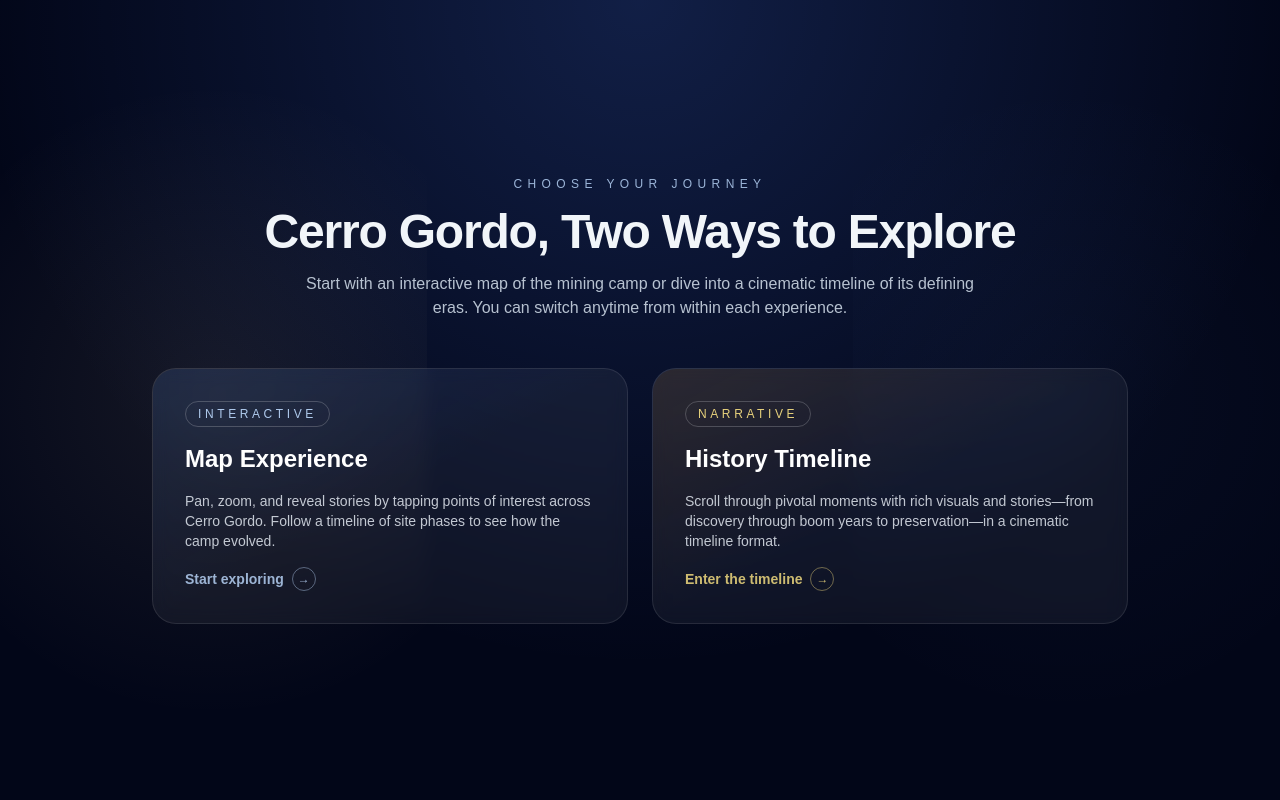
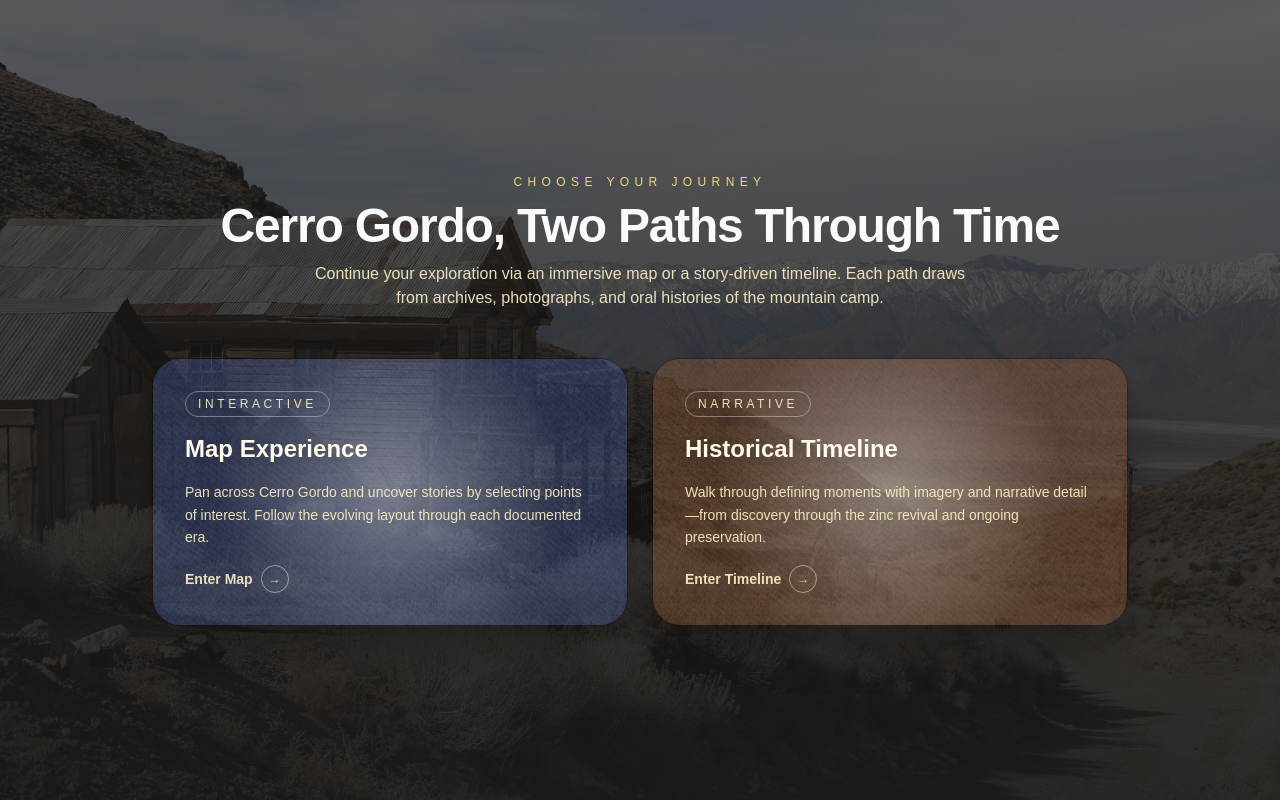
Before and after one commit to ReimannLabs/Cerro-Gordo-History, a Next.js app: page / in a window 1280 px wide. Built offline with nearby package versions, Linux system fonts and the light colour scheme.

Commit message:
Refactor code structure for improved readability and maintainability

```diff
--- a/src/app/history/page.tsx
+++ b/src/app/history/page.tsx
@@ -1,7 +1,9 @@
 'use client'
 
+import Image from 'next/image'
 import Link from 'next/link'
 import { motion } from 'framer-motion'
+import paperTexture from '@/app/pictures/papertexture.png'
 
 const events = [
 	{
@@ -51,12 +53,17 @@ const cardVariants = {
 
 export default function HistoryPage() {
 	return (
-		<div className="flex min-h-screen flex-col bg-gradient-to-b from-slate-950 via-slate-900 to-slate-950 text-slate-100">
-			<header className="relative overflow-hidden border-b border-white/10">
-				<div
-					className="absolute inset-0 bg-[radial-gradient(circle_at_top,#ffffff22,transparent_60%)]"
-					aria-hidden
+		<div className="flex min-h-screen flex-col bg-[#1f1b17] text-amber-50">
+			<div className="absolute inset-0 -z-10">
+				<Image
+					src={paperTexture}
+					alt="Aged paper texture"
+					fill
+					className="object-cover opacity-[0.18]"
 				/>
+			</div>
+			<header className="relative overflow-hidden border-b border-amber-300/20 bg-[#251f1b]/90">
+				<div className="absolute inset-0 bg-[radial-gradient(circle_at_top,#f3e1b833,transparent_65%)]" aria-hidden />
 				<div className="mx-auto flex max-w-6xl flex-col gap-6 px-6 py-16 lg:py-24">
 					<div className="flex flex-wrap items-center justify-between gap-4">
 						<motion.div
@@ -86,13 +93,13 @@ export default function HistoryPage() {
 						>
 							<Link
 								href="/"
-								className="rounded-full border border-white/20 px-3 py-1.5 text-slate-200/90 hover:bg-white/10"
+								className="rounded-full border border-amber-200/30 px-3 py-1.5 text-amber-100/90 hover:bg-amber-100/10"
 							>
 								Choose Experience
 							</Link>
 							<Link
 								href="/map"
-								className="rounded-full bg-blue-500/90 px-3 py-1.5 text-white shadow-lg shadow-blue-500/30 hover:bg-blue-500"
+								className="rounded-full border border-amber-200/30 px-3 py-1.5 text-[#1f1b17] bg-amber-200/90 shadow-lg shadow-amber-900/40 hover:bg-amber-200"
 							>
 								Interactive Map
 							</Link>
@@ -103,7 +110,7 @@ export default function HistoryPage() {
 
 			<main className="relative flex-1 overflow-hidden">
 				<div
-					className="pointer-events-none absolute inset-0 z-10 bg-gradient-to-r from-slate-950 via-transparent to-slate-950 opacity-70"
+					className="pointer-events-none absolute inset-0 z-10 bg-gradient-to-r from-[#1f1b17] via-transparent to-[#1f1b17] opacity-80"
 					aria-hidden
 				/>
 				<motion.div
@@ -116,14 +123,17 @@ export default function HistoryPage() {
 						<motion.section
 							key={event.id}
 							variants={cardVariants}
-							className="group relative flex h-[520px] w-[340px] flex-col overflow-hidden rounded-3xl border border-white/10 bg-white/5 p-8 backdrop-blur-sm transition-transform duration-300 hover:-translate-y-2 md:w-[420px]"
+							className="group relative flex min-h-[520px] w-[340px] flex-col overflow-hidden rounded-[32px] border border-amber-200/20 bg-[#2a231e]/95 p-8 shadow-2xl shadow-black/50 transition-transform duration-300 hover:-translate-y-2 md:w-[420px]"
 						>
-							<div
-								className={`absolute inset-0 bg-gradient-to-br ${event.color} opacity-20 transition-opacity duration-300 group-hover:opacity-40`}
-								aria-hidden
+							<Image
+								src={paperTexture}
+								alt="Deckled paper"
+								fill
+								className="object-cover opacity-25"
 							/>
-							<div className="relative flex flex-1 flex-col gap-6">
-								<div className="flex items-center gap-3 text-xs uppercase tracking-[0.35em] text-blue-200/75">
+							<div className="absolute inset-0 bg-gradient-to-br from-transparent via-[#1f1b17]/30 to-[#1f1b17]/40" aria-hidden />
+							<div className="relative flex flex-1 flex-col gap-5 text-amber-100">
+								<div className="flex items-center gap-3 text-xs uppercase tracking-[0.35em] text-amber-200/70">
 									<span className="h-px flex-1 bg-blue-200/40" />
 									{event.year}
 									<span className="h-px flex-1 bg-blue-200/40" />
@@ -131,39 +141,50 @@ export default function HistoryPage() {
 								<h2 className="text-2xl font-semibold text-white drop-shadow-md">
 									{event.title}
 								</h2>
-								<p className="text-sm leading-relaxed text-slate-200/90">
+								<p className="text-sm leading-relaxed text-amber-100/90">
 									{event.description}
 								</p>
-								<div className="relative mt-auto aspect-[4/3] overflow-hidden rounded-2xl border border-white/15 bg-slate-950/60">
-									<div className="absolute inset-0 grid place-items-center px-6 text-center text-xs text-slate-500">
+								<div className="relative mt-auto aspect-[4/3] overflow-hidden rounded-2xl border border-amber-200/20 bg-[#1a1714]/95">
+									<Image
+										src={paperTexture}
+										alt="Aged paper detail"
+										fill
+										className="object-cover opacity-15"
+									/>
+									<div className="absolute inset-0 grid place-items-center px-6 text-center text-xs text-amber-200/60">
 										{event.imageAlt}
 									</div>
 									<div
-										className="absolute inset-0 bg-[radial-gradient(circle_at_center,#ffffff15,transparent_65%)]"
+										className="absolute inset-0 bg-[radial-gradient(circle_at_center,#fdf5df19,transparent_68%)]"
 										aria-hidden
 									/>
 								</div>
 							</div>
-							<div className="relative mt-6 flex items-center gap-4 text-xs text-slate-300/70">
-								<span className="inline-flex h-2 w-2 rounded-full bg-blue-300 shadow shadow-blue-500/50" />
-								Upcoming: archival photos, audio histories, and immersive panoramas.
+							<div className="relative mt-12 flex items-center justify-between px-12 text-xs text-amber-200/60">
+								<div className="flex items-center gap-4">
+									<span className="inline-flex h-2 w-2 rounded-full bg-amber-300 shadow shadow-amber-600/40" />
+									Upcoming: archival photos, oral histories, and immersive panoramas.
+								</div>
+								<div className="hidden md:flex items-center gap-2">
+									<span className="text-amber-200/40">Scroll horizontally</span>
+								</div>
 							</div>
 						</motion.section>
 					))}
 				</motion.div>
 			</main>
 
-			<footer className="border-t border-white/10 bg-slate-950/80">
-				<div className="mx-auto max-w-5xl px-6 py-10 flex flex-col gap-4 text-sm text-slate-400/80 sm:flex-row sm:items-center sm:justify-between">
+			<footer className="border-t border-amber-300/20 bg-[#1a1612]/90">
+				<div className="mx-auto max-w-5xl px-6 py-10 flex flex-col gap-4 text-sm text-amber-200/70 sm:flex-row sm:items-center sm:justify-between">
 					<p>
 						More eras coming soon: bullion bonanza, boomtown society, and the
 						preservation years.
 					</p>
 					<Link
 						href="/"
-						className="text-blue-200/80 hover:text-blue-100"
+						className="text-amber-100/80 hover:text-amber-100"
 					>
-						Back to timeline & map
+						Back to experience choose
 					</Link>
 				</div>
 			</footer>
--- a/src/app/map/page.tsx
+++ b/src/app/map/page.tsx
@@ -16,22 +16,22 @@ export default function MapPage() {
   const [activePhaseId, setActivePhaseId] = useState(phases.phases[0]?.id ?? '')
 
   return (
-    <main className="flex h-screen flex-col bg-slate-50">
-      <header className="flex items-center justify-between border-b border-slate-200/80 bg-white/80 px-6 py-4 backdrop-blur">
+    <main className="flex h-screen flex-col bg-[#f0e7d8] text-[#2e2216]">
+      <header className="flex items-center justify-between border-b border-amber-900/20 bg-[#f6f1e6]/95 px-6 py-4 backdrop-blur">
         <div>
-          <p className="text-xs uppercase tracking-[0.3em] text-slate-500">Cerro Gordo</p>
-          <h1 className="text-lg font-semibold text-slate-800">Interactive Map Experience</h1>
+          <p className="text-xs uppercase tracking-[0.3em] text-[#8a6a41]">Cerro Gordo</p>
+          <h1 className="text-lg font-semibold">Interactive Map Experience</h1>
         </div>
         <div className="flex flex-wrap gap-3 text-xs font-semibold uppercase tracking-[0.18em]">
           <Link
             href="/"
-            className="rounded-full border border-slate-300 px-3 py-1.5 text-slate-600 hover:border-slate-400 hover:text-slate-800"
+            className="rounded-full border border-amber-900/30 px-3 py-1.5 text-[#4a3724] hover:bg-amber-200/40"
           >
             Choose Experience
           </Link>
           <Link
             href="/history"
-            className="rounded-full bg-slate-900 px-3 py-1.5 text-white shadow hover:bg-slate-700"
+            className="rounded-full bg-[#7f5933] px-3 py-1.5 text-amber-50 shadow hover:bg-[#6d4c2b]"
           >
             History Timeline
           </Link>
--- a/src/app/page.tsx
+++ b/src/app/page.tsx
@@ -1,14 +1,45 @@
 'use client'
 
+import Image from 'next/image'
 import Link from 'next/link'
 import { motion } from 'framer-motion'
+import heroBackground from '@/app/pictures/cerrogordopic.jpg'
+import paperTexture from '@/app/pictures/papertexture.png'
+
+const options = [
+	{
+		href: '/map',
+		badge: 'Interactive',
+		title: 'Map Experience',
+		description:
+			'Pan across Cerro Gordo and uncover stories by selecting points of interest. Follow the evolving layout through each documented era.',
+		cta: 'Enter Map',
+		accent: 'bg-blue-900/30',
+	},
+	{
+		href: '/history',
+		badge: 'Narrative',
+		title: 'Historical Timeline',
+		description:
+			'Walk through defining moments with imagery and narrative detail—from discovery through the zinc revival and ongoing preservation.',
+		cta: 'Enter Timeline',
+		accent: 'bg-amber-900/30',
+	},
+]
 
 export default function ExperienceChooser() {
 	return (
-    <main className="relative flex min-h-screen items-center justify-center overflow-hidden bg-slate-950 text-slate-100">
-      <div className="absolute inset-0 bg-[radial-gradient(circle_at_top,#4f83ff33,transparent_65%)]" aria-hidden />
-      <div className="absolute inset-y-0 left-0 w-1/3 bg-[radial-gradient(circle_at_center,#f5deb333,transparent_70%)] opacity-40" aria-hidden />
-      <div className="absolute inset-y-0 right-0 w-1/3 bg-[radial-gradient(circle_at_center,#76a9ff22,transparent_70%)] opacity-30" aria-hidden />
+		<main className="relative flex min-h-screen items-center justify-center overflow-hidden bg-[#1c1a19] text-slate-100">
+			<div className="absolute inset-0">
+				<Image
+					src={heroBackground}
+					alt="Cerro Gordo historic landscape"
+					fill
+					priority
+					className="object-cover object-center opacity-60"
+				/>
+				<div className="absolute inset-0 bg-gradient-to-b from-[#1c1a19]/40 via-[#1c1a19]/65 to-[#1c1a19]/85" aria-hidden />
+			</div>
 
 			<motion.div
 				initial={{ opacity: 0, y: 24 }}
@@ -16,57 +47,62 @@ export default function ExperienceChooser() {
 				transition={{ duration: 0.6, ease: 'easeOut' }}
 				className="relative z-10 mx-auto flex max-w-5xl flex-col gap-12 px-6 text-center"
 			>
-        <div className="space-y-4">
-          <p className="text-xs uppercase tracking-[0.45em] text-blue-200/80">Choose Your Journey</p>
+				<div className="space-y-3 text-slate-50">
+					<p className="text-xs uppercase tracking-[0.45em] text-amber-200/90">
+						Choose Your Journey
+					</p>
 					<h1 className="text-3xl font-semibold tracking-tight sm:text-4xl lg:text-5xl">
-            Cerro Gordo, Two Ways to Explore
+						Cerro Gordo, Two Paths Through Time
 					</h1>
-          <p className="mx-auto max-w-2xl text-sm text-slate-300/90 sm:text-base">
-            Start with an interactive map of the mining camp or dive into a cinematic timeline of its defining eras. You can switch
-            anytime from within each experience.
+					<p className="mx-auto max-w-2xl text-sm text-amber-100/90 sm:text-base">
+						Continue your exploration via an immersive map or a story-driven
+						timeline. Each path draws from archives, photographs, and oral
+						histories of the mountain camp.
 					</p>
 				</div>
 
 				<div className="grid gap-6 md:grid-cols-2">
-          <Link href="/map" className="group relative overflow-hidden rounded-3xl border border-white/10 bg-white/5 p-8 text-left backdrop-blur">
-            <div className="absolute inset-0 bg-gradient-to-br from-blue-500/10 via-transparent to-transparent" aria-hidden />
-            <div className="relative flex flex-col gap-4">
-              <span className="inline-flex w-fit rounded-full border border-white/20 px-3 py-1 text-xs uppercase tracking-[0.3em] text-blue-200/90">
-                Interactive
+					{options.map((option) => (
+						<Link
+							key={option.href}
+							href={option.href}
+							className="group relative overflow-hidden rounded-[28px] border border-black/30 shadow-2xl shadow-black/40"
+						>
+							<div className="absolute inset-0">
+								<Image
+									src={paperTexture}
+									alt="Aged parchment texture"
+									fill
+									className="object-cover opacity-60 mix-blend-multiply"
+								/>
+								<div
+									className={`absolute inset-0 ${option.accent} mix-blend-multiply`}
+									aria-hidden
+								/>
+								<div
+									className="absolute inset-0 bg-[radial-gradient(circle_at_center,rgba(255,255,255,0.35),transparent_65%)]"
+									aria-hidden
+								/>
+							</div>
+							<div className="relative flex h-full flex-col gap-4 p-8 text-left text-slate-100">
+								<span className="inline-flex w-fit rounded-full border border-slate-200/40 px-3 py-1 text-xs uppercase tracking-[0.3em] text-amber-100/90">
+									{option.badge}
 								</span>
-              <h2 className="text-2xl font-semibold text-white">Map Experience</h2>
-              <p className="text-sm text-slate-200/85">
-                Pan, zoom, and reveal stories by tapping points of interest across Cerro Gordo. Follow a timeline of site phases to see
-                how the camp evolved.
+								<h2 className="text-2xl font-semibold text-amber-50 drop-shadow-lg">
+									{option.title}
+								</h2>
+								<p className="text-sm leading-relaxed text-amber-100/90">
+									{option.description}
 								</p>
-              <div className="flex items-center text-sm font-semibold text-blue-200/80 group-hover:text-blue-100">
-                Start exploring
-                <span className="ml-2 inline-flex h-6 w-6 items-center justify-center rounded-full border border-blue-200/40 text-xs">
+								<div className="mt-auto flex items-center text-sm font-semibold text-amber-100/90">
+									{option.cta}
+									<span className="ml-2 inline-flex h-7 w-7 items-center justify-center rounded-full border border-amber-100/50 text-xs transition-colors group-hover:border-amber-300 group-hover:text-amber-200">
 										→
 									</span>
 								</div>
 							</div>
 						</Link>
-
-          <Link href="/history" className="group relative overflow-hidden rounded-3xl border border-white/10 bg-white/5 p-8 text-left backdrop-blur">
-            <div className="absolute inset-0 bg-gradient-to-br from-amber-500/10 via-transparent to-transparent" aria-hidden />
-            <div className="relative flex flex-col gap-4">
-              <span className="inline-flex w-fit rounded-full border border-white/20 px-3 py-1 text-xs uppercase tracking-[0.3em] text-amber-200/90">
-                Narrative
-              </span>
-              <h2 className="text-2xl font-semibold text-white">History Timeline</h2>
-              <p className="text-sm text-slate-200/85">
-                Scroll through pivotal moments with rich visuals and stories—from discovery through boom years to preservation—in a
-                cinematic timeline format.
-              </p>
-              <div className="flex items-center text-sm font-semibold text-amber-200/80 group-hover:text-amber-100">
-                Enter the timeline
-                <span className="ml-2 inline-flex h-6 w-6 items-center justify-center rounded-full border border-amber-200/40 text-xs">
-                  →
-                </span>
-              </div>
-            </div>
-          </Link>
+					))}
 				</div>
 			</motion.div>
 		</main>
--- a/src/components/Sidebar.tsx
+++ b/src/components/Sidebar.tsx
@@ -149,18 +149,18 @@ export default function Sidebar({ activePhaseId }: { activePhaseId: string }) {
 	)
 
 	return (
-		<div className="w-80 border-r border-gray-200 flex flex-col">
-			<div className="border-b border-gray-200">
+		<div className="w-80 border-r border-amber-900/30 bg-[#f6f1e6] flex flex-col">
+			<div className="border-b border-amber-900/20 bg-[#efe4d1]">
 				<nav className="flex" aria-label="Tabs">
 					{TABS.map((tab) => (
 						<button
 							key={tab}
 							onClick={() => setActiveTab(tab)}
 							className={`
-                flex-1 py-4 px-1 text-center border-b-2
+                flex-1 py-4 px-1 text-center border-b-2 text-sm font-semibold uppercase tracking-[0.08em]
                 ${activeTab === tab
-					? 'border-blue-500 text-blue-600'
-					: 'border-transparent text-gray-500 hover:text-gray-700 hover:border-gray-300'}
+                  ? 'border-[#7f5933] text-[#7f5933] bg-[#fdf7ec]'
+                  : 'border-transparent text-[#5c442d] hover:text-[#7f5933] hover:bg-[#faeed7]'}
               `}
 						>
 							{tab.charAt(0).toUpperCase() + tab.slice(1)}
@@ -168,12 +168,12 @@ export default function Sidebar({ activePhaseId }: { activePhaseId: string }) {
 					))}
 				</nav>
 			</div>
-			<div className="flex-1 overflow-y-auto p-4 space-y-4">
+			<div className="flex-1 overflow-y-auto p-4 space-y-4 text-[#3b2b1c] leading-relaxed">
 				<header className="space-y-1">
-					<h2 className="text-sm font-semibold text-gray-900">
+					<h2 className="text-sm font-semibold text-[#4a3724]">
 						Phase: {activePhase?.name ?? activePhaseId}
 					</h2>
-					<p className="text-xs text-gray-500">
+					<p className="text-xs text-[#7d5e3a]">
 						{activePhase?.description ?? 'Explore Cerro Gordo across time.'}
 					</p>
 				</header>
@@ -208,11 +208,11 @@ export default function Sidebar({ activePhaseId }: { activePhaseId: string }) {
 					</p>
 				)}
 			</div>
-			<div className="border-t border-gray-200 bg-white px-4 py-3 text-xs text-gray-500">
-				Looking for a deeper narrative?
+			<div className="border-t border-amber-900/20 bg-[#efe4d1] px-4 py-3 text-xs text-[#6b4f2e]">
+				Looking for the full chronology?
 				<Link
 					href="/history"
-					className="ml-1 font-semibold text-blue-600 hover:text-blue-500"
+					className="ml-1 font-semibold text-[#7f5933] hover:text-[#5c442d]"
 				>
 					Explore the History Gallery →
 				</Link>
--- a/src/components/Timeline.tsx
+++ b/src/components/Timeline.tsx
@@ -6,20 +6,25 @@ export default function Timeline({ activePhaseId, onPhaseSelect }: {
   activePhaseId: string
   onPhaseSelect: (id: string) => void
 }) {
+  if (!phases.phases.length) {
+    return null
+  }
+
   return (
-    <div className="h-16 border-b border-gray-200 flex items-center px-4 bg-white/80 backdrop-blur">
-      <div className="flex space-x-4">
+    <div className="h-16 border-b border-amber-200/20 flex items-center px-4 bg-[#f6f1e6]/90">
+      <div className="flex gap-3">
         {phases.phases.map((phase) => (
           <button
             key={phase.id}
+            type="button"
             onClick={() => onPhaseSelect(phase.id)}
-            className={`px-4 py-2 rounded transition-colors ${
+            className={`px-4 py-2 rounded-full border text-sm font-semibold transition-colors ${
               activePhaseId === phase.id
-                ? 'bg-blue-600 text-white shadow-sm'
-                : 'hover:bg-gray-100 text-gray-700'
+                ? 'bg-[#7f5933] border-[#7f5933] text-amber-50 shadow'
+                : 'border-amber-900/30 text-[#4a3724] hover:bg-amber-200/40'
             }`}
           >
-            <span className="text-sm font-semibold leading-none">{phase.name}</span>
+            {phase.name}
           </button>
         ))}
       </div>
```
Also changed, not shown: src/app/pictures/cerrogordopic.jpg (added), src/app/pictures/papertexture.png (added). Lines whose indentation alone changed are shown as unchanged.
